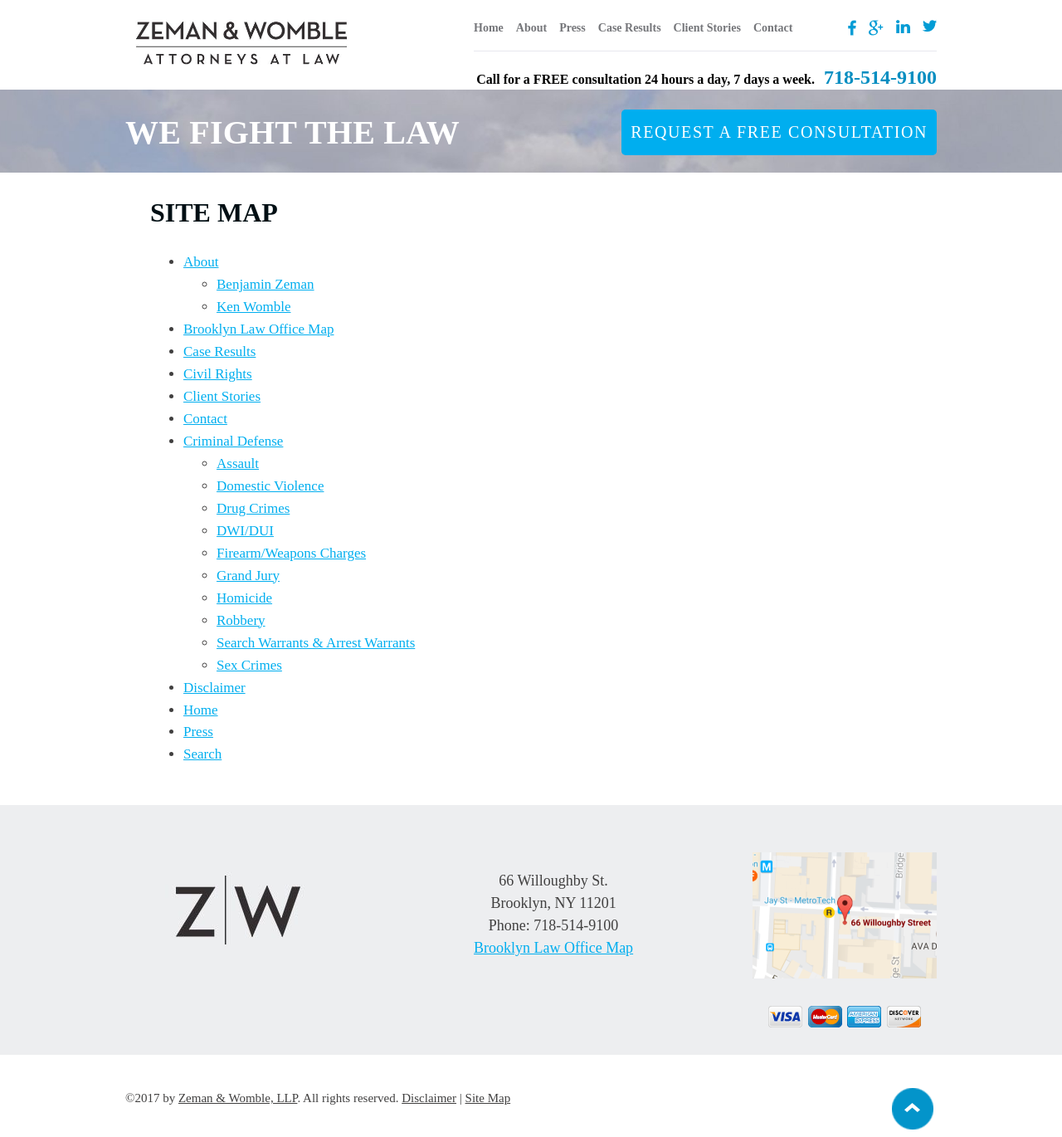
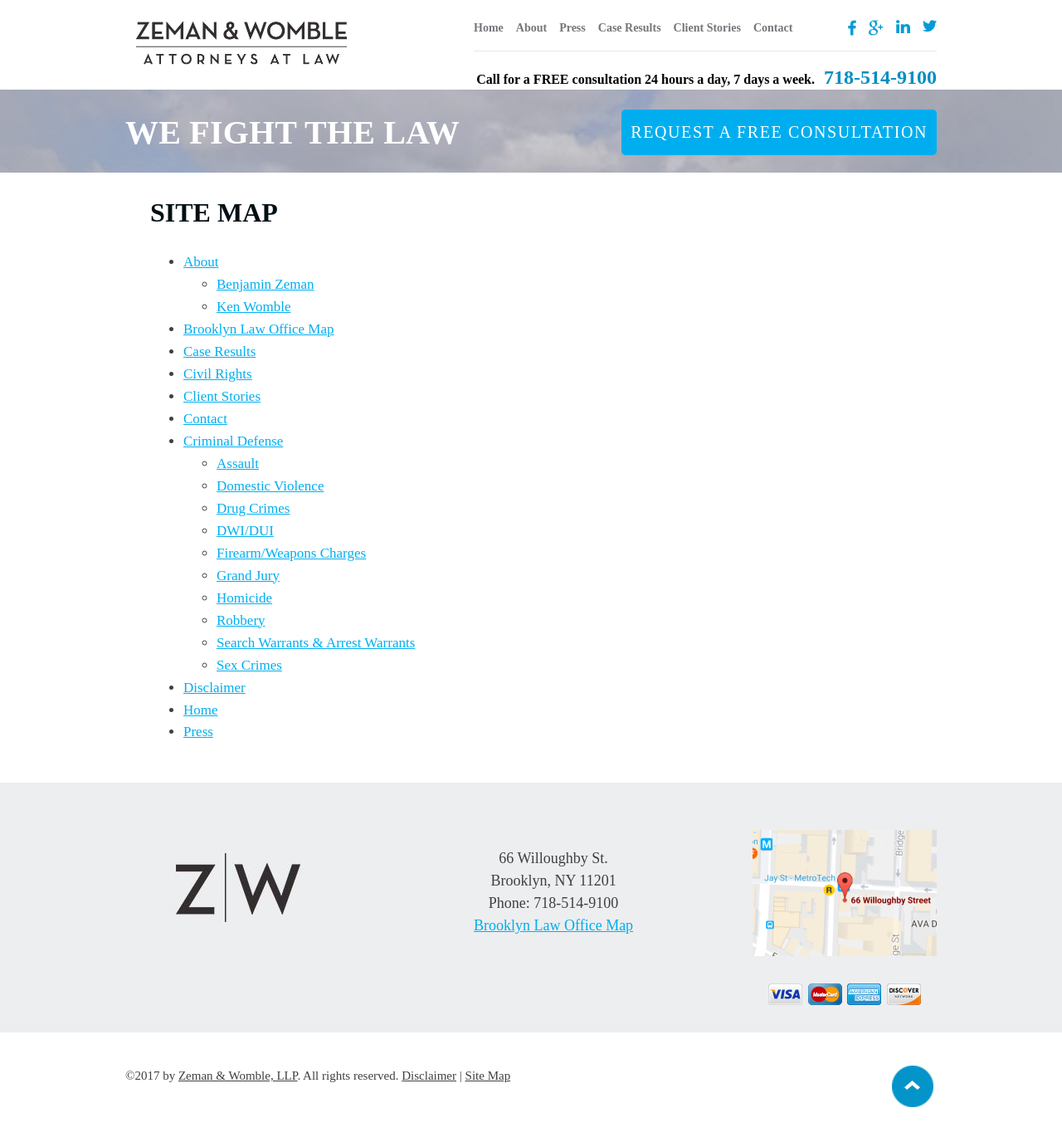
Before and after one commit to jasperjohnny/zemanwomble, a Jekyll site: the page built from Site-Map.html, in a window 1280 px wide. Shown: the whole page at 83% size. Built offline with Jekyll 4.4.1, drawn with Linux system fonts in a browser that asks for light colours; nearby versions of some CDN libraries; some web fonts are replaced; after the commit the page ends 1343 px from its top, so only the background shows below that.

Commit message:
fixes 404s and 301s

```diff
--- a/Site-Map.html
+++ b/Site-Map.html
@@ -37,7 +37,6 @@
             <li><a href="Disclaimer.html">Disclaimer</a></li>
             <li><a href="index.html">Home</a></li>
             <li><a href="Press.html">Press</a></li>
-            <li><a href="Search.html">Search</a></li>
         </ul>
     </div>
 </article>
--- a/index.html
+++ b/index.html
@@ -12,7 +12,7 @@
                 <div class="banner">
                     <div class="banner-text">
                         <div class="tagline">We Fight The Law</div>
-                        <p class="tagline-text"><strong><a href="/Criminal-Defense/">Criminal Defense.</a> <a href="/Civil-Rights.html">Civil Rights.</a></strong> At Zeman &amp; Womble, our attorneys have built their careers standing between you and the police. From arrest to trial, suit to settlement, let the experienced attorneys of Zeman &amp; Womble work for you. <br /><strong><a href="Contact.html" class="">Request a free consultation &#9656;</a></strong></p>
+                        <p class="tagline-text"><strong><a href="/criminal-defense/">Criminal Defense.</a> <a href="/civil-rights.html">Civil Rights.</a></strong> At Zeman &amp; Womble, our attorneys have built their careers standing between you and the police. From arrest to trial, suit to settlement, let the experienced attorneys of Zeman &amp; Womble work for you. <br /><strong><a href="Contact.html" class="">Request a free consultation &#9656;</a></strong></p>
                     </div>
                 </div>
             </div>
```
Also changed, not shown: Criminal-Defense/Homicide.html (+1 -1 lines).
